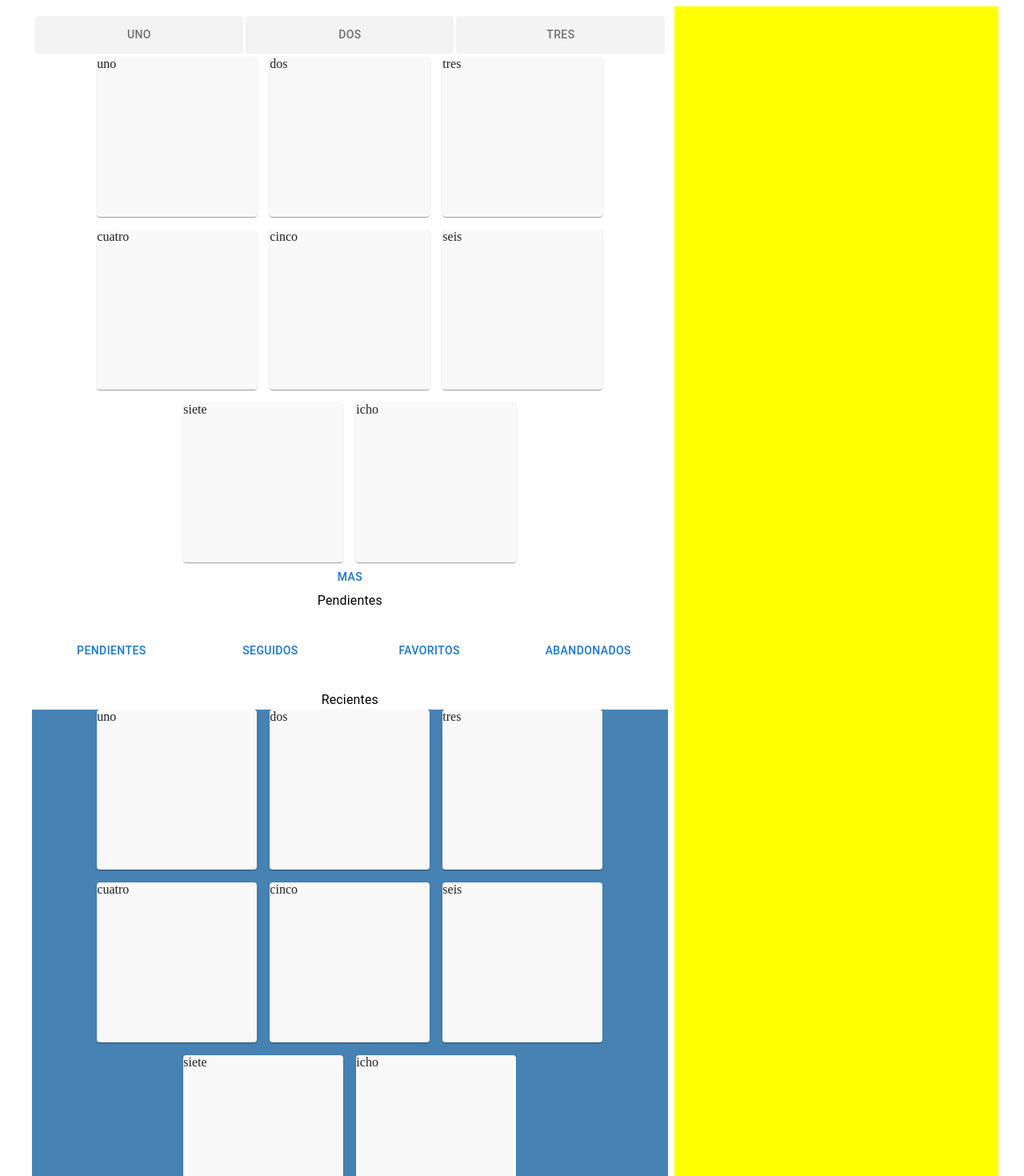
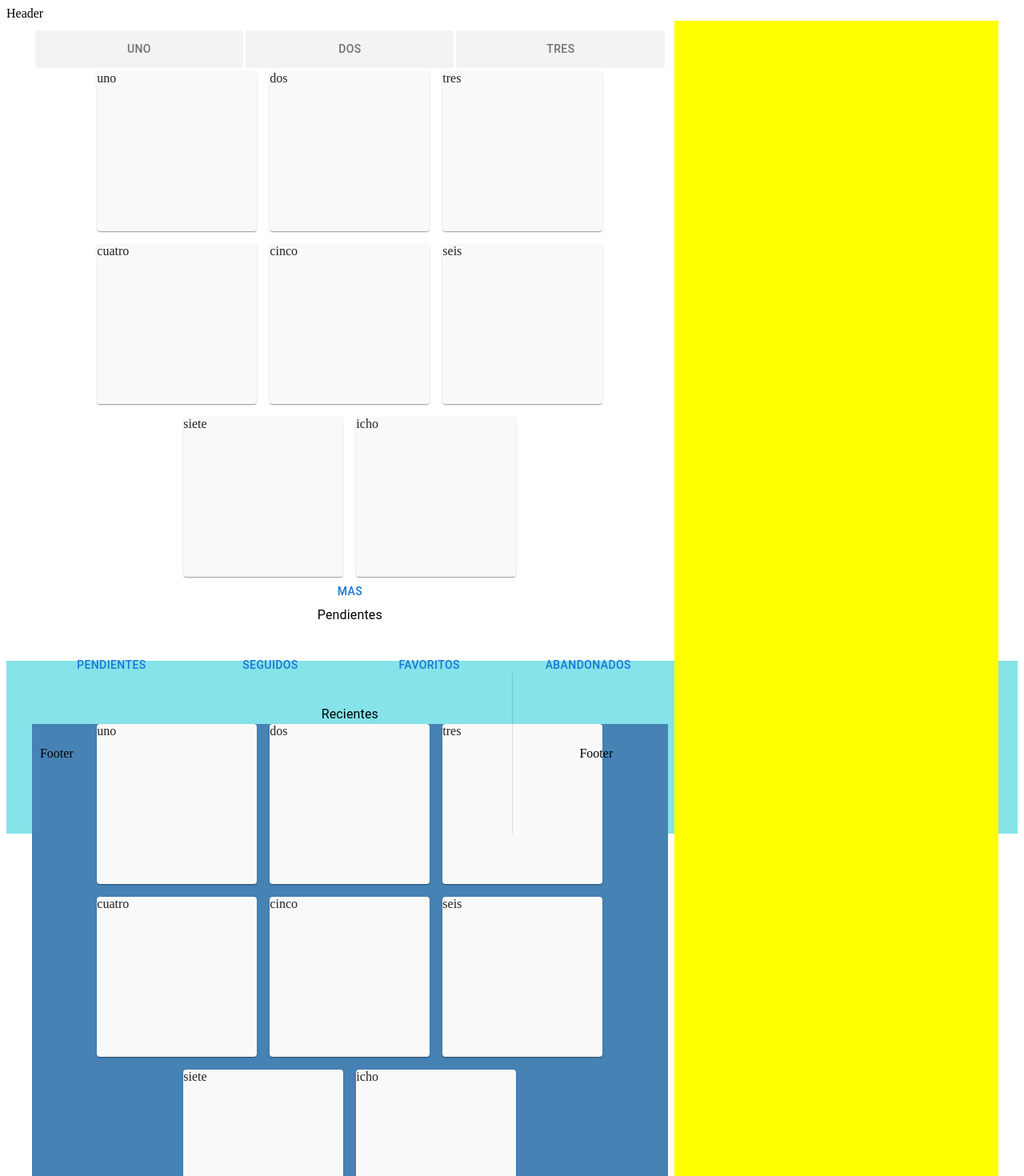
Before and after one commit to velasquezgalejandro/imdb-clone, a React (Vite) app: page / in a window 1280 px wide. Shown: the top 1470 px of the page at 80% size. Built offline with nearby package versions, Linux system fonts and the light colour scheme.

Commit message:
se agregan indices para exportaciones

```diff
--- a/src/App.jsx
+++ b/src/App.jsx
@@ -1,10 +1,18 @@
+import React from 'react';
+import { BrowserRouter as Router, Routes, Route } from 'react-router-dom';
+
+import OutletPage from './OutletPage';
 import MainPage from './pages/MainPage';
 
 function App() {
   return (
-    <>
-      <MainPage />
-    </>
+    <Router>
+      <Routes>
+        <Route path="/" element={<OutletPage />}>
+          <Route path="/" element={<MainPage />} />
+        </Route>
+      </Routes>
+    </Router>
   );
 }
 
--- /dev/null
+++ b/src/OutletPage.jsx
@@ -0,0 +1,16 @@
+import React from 'react';
+import Box from '@mui/material/Box';
+import { Outlet } from 'react-router-dom';
+import { Footer, Header } from './layout';
+
+const OutletPage = () => {
+  return (
+    <Box>
+      <Header />
+      <Outlet />
+      <Footer />
+    </Box>
+  );
+};
+
+export default OutletPage;
--- /dev/null
+++ b/src/components/index.js
@@ -0,0 +1 @@
+export { default as Targets } from './Targets';
--- /dev/null
+++ b/src/layout/Footer.jsx
@@ -0,0 +1,28 @@
+import React from 'react';
+import Box from '@mui/material/Box';
+import Divider from '@mui/material/Divider';
+
+const Footer = () => {
+  return (
+    <Box
+      sx={{
+        display: 'flex',
+        width: '100%',
+        height: 'fit-content',
+        bgcolor: '#85E3E9',
+        pt: 2,
+        justifyContent: 'space-around',
+        alignItems: 'center',
+      }}
+    >
+      <Box sx={{ width: '40%' }}>Footer</Box>
+      <Divider
+        orientation="vertical"
+        sx={{ color: 'Black', height: '200px' }}
+      />
+      <Box sx={{ width: '40%' }}>Footer</Box>
+    </Box>
+  );
+};
+
+export default Footer;
--- /dev/null
+++ b/src/layout/Header.jsx
@@ -0,0 +1,7 @@
+import React from 'react';
+
+const Header = () => {
+  return <div>Header</div>;
+};
+
+export default Header;
--- /dev/null
+++ b/src/layout/index.js
@@ -0,0 +1,2 @@
+export { default as Footer } from './Footer';
+export { default as Header } from './Header';
--- /dev/null
+++ b/src/utils/index.js
@@ -0,0 +1 @@
+export { default as StyledButtonGroup } from './StyledButtonGroup';
```
Also changed, not shown: src/index.js (added, +19 -0 lines).
